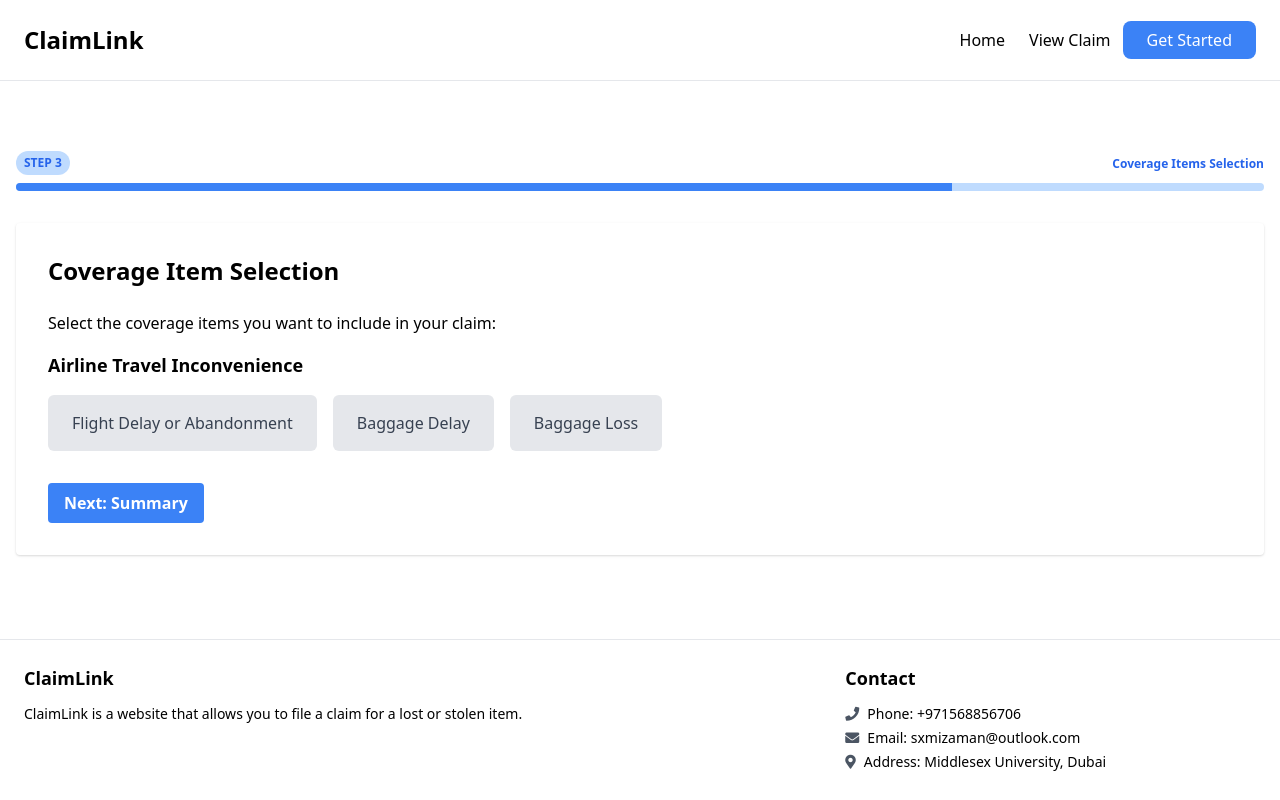
After one commit to samizaman/ClaimLink, a Django app: page /coverage-items-selection/ in a window 1280 px wide. The commit adds this page. Run offline with Django 4.2, Linux system fonts and the light colour scheme; some libraries are stand-ins or nearby versions.

Commit message:
create COVERAGE ITEMS MODEL AND LINK IT TO THE FLOW

```diff
--- a/claimlink/urls.py
+++ b/claimlink/urls.py
@@ -7,6 +7,7 @@ from core.views import (
     claim_details,
     claim_success,
     personal_details,
+    coverage_items_selection,
     view_claim,
     home,
     claim_summary,
@@ -18,6 +19,7 @@ urlpatterns = [
     path("claim-details/", claim_details, name="claim_details"),
     path("success/", claim_success, name="claim_success"),
     path("view-claim/", view_claim, name="view_claim"),
+    path("coverage-items-selection/", coverage_items_selection, name="coverage_items_selection"),
     path("claim-summary/", claim_summary, name="claim_summary"),
     path("admin/", admin.site.urls),
 ]
--- a/core/views.py
+++ b/core/views.py
@@ -13,6 +13,7 @@ from core.models import (
     Blockchain,
     Claim,
     COUNTRY_CHOICES,
+    CoverageItem,
     CURRENCY_CHOICES,
     Customer,
 )
@@ -115,7 +116,7 @@ def personal_details(request):
 
 def claim_details(request):
     if request.method == "POST":
-        if "next-claim-summary" in request.POST:
+        if "next-coverage-items" in request.POST:
             # Extract claim details from POST request
             date_of_loss = request.POST.get("date_of_loss")
             description_of_loss = request.POST.get("description_of_loss")
@@ -142,12 +143,29 @@ def claim_details(request):
                 "claim_amount_currency": claim_amount_currency,
             }
 
-            return redirect("claim_summary")
+            return redirect("coverage_items_selection")
 
     return render(
         request,
         "claim_details.html",
         {"COUNTRY_CHOICES": COUNTRY_CHOICES, "CURRENCY_CHOICES": CURRENCY_CHOICES},
+    )
+
+
+def coverage_items_selection(request):
+    if request.method == "POST":
+        if "next-claim-summary" in request.POST:
+            coverage_items = request.POST.getlist("coverage_items")
+            request.session["coverage_items"] = coverage_items
+            return redirect("claim_summary")
+
+    # Load previously selected coverage items from session
+    selected_coverage_items = request.session.get("coverage_items", [])
+
+    return render(
+        request,
+        "coverage_items_selection.html",
+        {"selected_coverage_items": selected_coverage_items},
     )
 
 
@@ -166,6 +184,15 @@ def claim_summary(request):
 
             # Create new Claim instance and save to database
             claim = Claim(customer=customer, **claim_details)
+            claim.save()
+
+            # Add selected coverage items to the claim
+            selected_coverage_items = request.session["coverage_items"]
+            for item_name in selected_coverage_items:
+                coverage_item = CoverageItem.objects.get(name=item_name)
+                claim.coverage_items.add(coverage_item)
+
+            # Save the claim with the associated coverage items
             claim.save()
 
             # Add claim to blockchain
--- a/templates/claim_details.html
+++ b/templates/claim_details.html
@@ -76,8 +76,8 @@
                        title="Please upload a valid passport. Submitting a fake or incorrect document is illegal.">
             </div>
 
-            <button type="submit" name="next-claim-summary" class="bg-blue-500 text-white font-bold py-2 px-4 rounded">
-                Next: Summary
+            <button type="submit" name="next-coverage-items" class="bg-blue-500 text-white font-bold py-2 px-4 rounded">
+                Next: Coverage Items Selection
             </button>
         </form>
     </div>
--- /dev/null
+++ b/templates/coverage_items_selection.html
@@ -0,0 +1,78 @@
+{% extends 'base.html' %}
+
+{% block title %} Sub Cover Selection {% endblock %}
+
+{% block content %}
+    <div class="container mx-auto px-4 py-16">
+        <!-- ... progress bar ... -->
+        <div class="relative pt-1 mb-8">
+            <div class="flex mb-2 items-center justify-between">
+                <div>
+            <span class="text-xs font-semibold inline-block py-1 px-2 uppercase rounded-full text-blue-600 bg-blue-200">
+                Step 3
+            </span>
+                </div>
+                <div class="text-right">
+            <span class="text-xs font-semibold inline-block text-blue-600">
+                Coverage Items Selection
+            </span>
+                </div>
+            </div>
+            <div class="overflow-hidden h-2 mb-4 text-xs flex rounded bg-blue-200">
+                <div style="width:75%"
+                     class="shadow-none flex flex-col text-center whitespace-nowrap text-white justify-center bg-blue-500"></div>
+            </div>
+        </div>
+
+        <form method="POST" class="bg-white p-8 rounded shadow">
+            {% csrf_token %}
+            <h2 class="text-2xl font-semibold mb-6">Coverage Item Selection</h2>
+            <p class="mb-4">Select the coverage items you want to include in your claim:</p>
+            <h3 class="text-lg font-semibold mb-4">Airline Travel Inconvenience</h3>
+            <div class="flex space-x-4 mb-8">
+                <div id="flight_delay_or_abandonment"
+                     class="bg-gray-200 text-gray-700 px-6 py-4 rounded-md cursor-pointer">
+                    <input type="checkbox" name="coverage_items" value="Flight Delay or Abandonment" class="sr-only">
+                    Flight Delay or Abandonment
+                </div>
+                <div id="baggage_delay" class="bg-gray-200 text-gray-700 px-6 py-4 rounded-md cursor-pointer">
+                    <input type="checkbox" name="coverage_items" value="Baggage Delay" class="sr-only">
+                    Baggage Delay
+                </div>
+                <div id="baggage_loss" class="bg-gray-200 text-gray-700 px-6 py-4 rounded-md cursor-pointer">
+                    <input type="checkbox" name="coverage_items" value="Baggage Loss" class="sr-only">
+                    Baggage Loss
+                </div>
+            </div>
+            <button type="submit" name="next-claim-summary" class="bg-blue-500 text-white font-bold py-2 px-4 rounded">
+                Next: Summary
+            </button>
+        </form>
+    </div>
+
+    <script>
+        const toggleButtons = document.querySelectorAll('.cursor-pointer');
+        const selectedCoverageItems = {{ selected_coverage_items|safe }};
+
+        toggleButtons.forEach((button) => {
+            const checkbox = button.querySelector('input[type="checkbox"]');
+
+            if (selectedCoverageItems.includes(checkbox.value)) {
+                button.classList.toggle('bg-gray-200');
+                button.classList.toggle('text-gray-700');
+                button.classList.toggle('bg-green-500');
+                button.classList.toggle('text-white');
+                checkbox.checked = true;
+            }
+
+            button.addEventListener('click', () => {
+                button.classList.toggle('bg-gray-200');
+                button.classList.toggle('text-gray-700');
+                button.classList.toggle('bg-green-500');
+                button.classList.toggle('text-white');
+                checkbox.checked ^= true;
+            });
+        });
+    </script>
+
+{% endblock %}
```
Also changed, not shown: core/models.py (+8 -0 lines), core/migrations/0013_coverageitem_claim_coverage_items.py (added).
